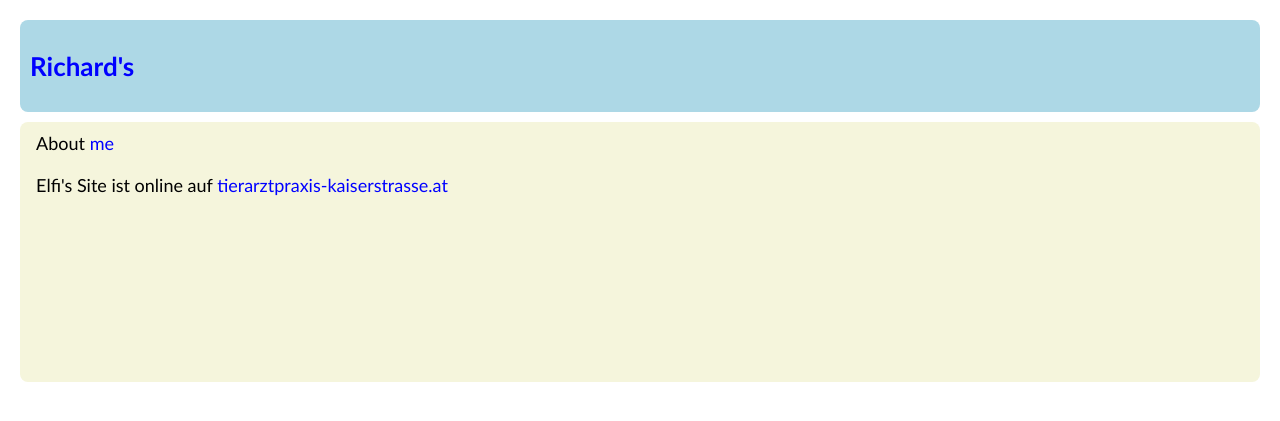
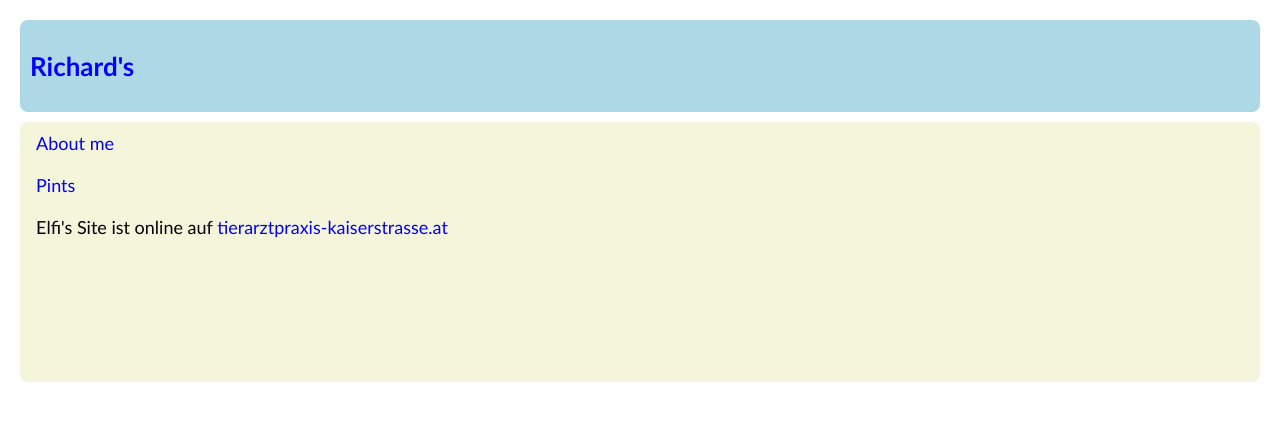
Before and after one commit to richardtraindl/pints, a Jekyll site: the page built from index.html, in a window 1280 px wide. Shown: the top 421 px of the page. Built offline with Jekyll 4.4.1, drawn with Linux system fonts in a browser that asks for light colours.

Commit message:
Update index.html

```diff
--- a/index.html
+++ b/index.html
@@ -7,15 +7,15 @@ id: index
     <article>
         <div class="grid">
             <div class="row_12_of_12">
-                <p>
-                    About <a href="me.html">me</a>
-                </p>
+                <p><a href="me.html">About me</a></p>
 
                 <div class="gap"></div>
 
-                <p>
-                    Elfi's Site ist online auf <a href="http://tierarztpraxis-kaiserstrasse.at" target="_blank">tierarztpraxis-kaiserstrasse.at</a>
-                </p>
+		<p><a href="pints/index.html">Pints</a></p>
+
+                <div class="gap"></div>
+
+                <p>Elfi's Site ist online auf <a href="http://tierarztpraxis-kaiserstrasse.at" target="_blank">tierarztpraxis-kaiserstrasse.at</a></p>
             </div>
         </div>
     </article>
```
